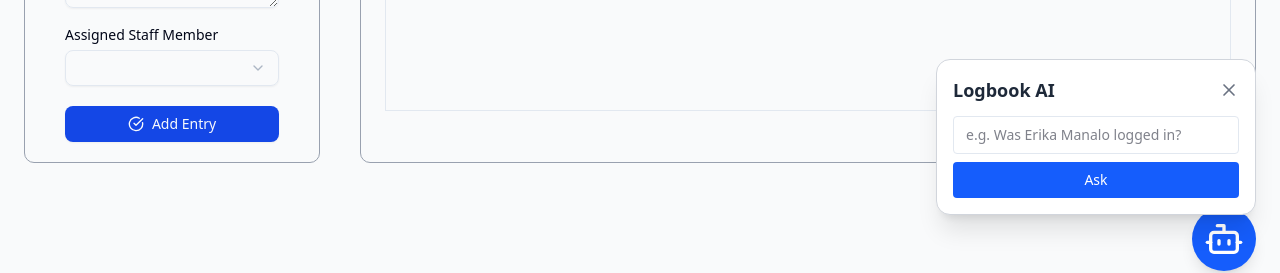
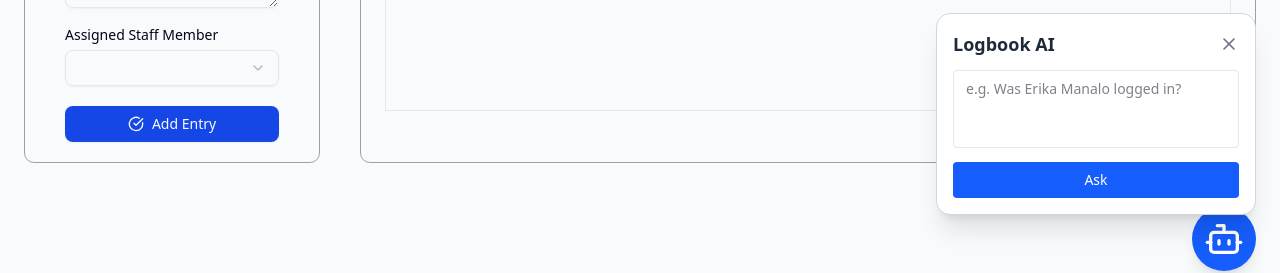
Before and after one commit to DezJukes/treasury-logbook, a React (Vite) app: page / in a window 1280 px wide. Both pictures are taken after a click on the button 1224 px from the left and 744 px from the top of the page. Shown: the part 505-778 px from the top of the page. Built offline with nearby package versions, Linux system fonts and the light colour scheme; no server answers; the database is empty.

Commit message:
feat: input text wrap or breaks for readability

```diff
--- a/src/components/AiAssistant.jsx
+++ b/src/components/AiAssistant.jsx
@@ -61,13 +61,14 @@ export default function AiAssistant() {
             </button>
           </div>
 
-          <input
-            type="text"
+          <textarea
             value={prompt}
             onChange={(e) => setPrompt(e.target.value)}
             placeholder="e.g. Was Erika Manalo logged in?"
-            className="w-full px-3 py-2 border rounded mb-2 text-sm focus:outline-none focus:ring focus:ring-blue-300"
+            className="w-full resize-none px-3 py-2 border rounded mb-2 text-sm focus:outline-none focus:ring focus:ring-blue-300"
+            rows={3}
           />
+
 
           <button
             onClick={askAI}
```
